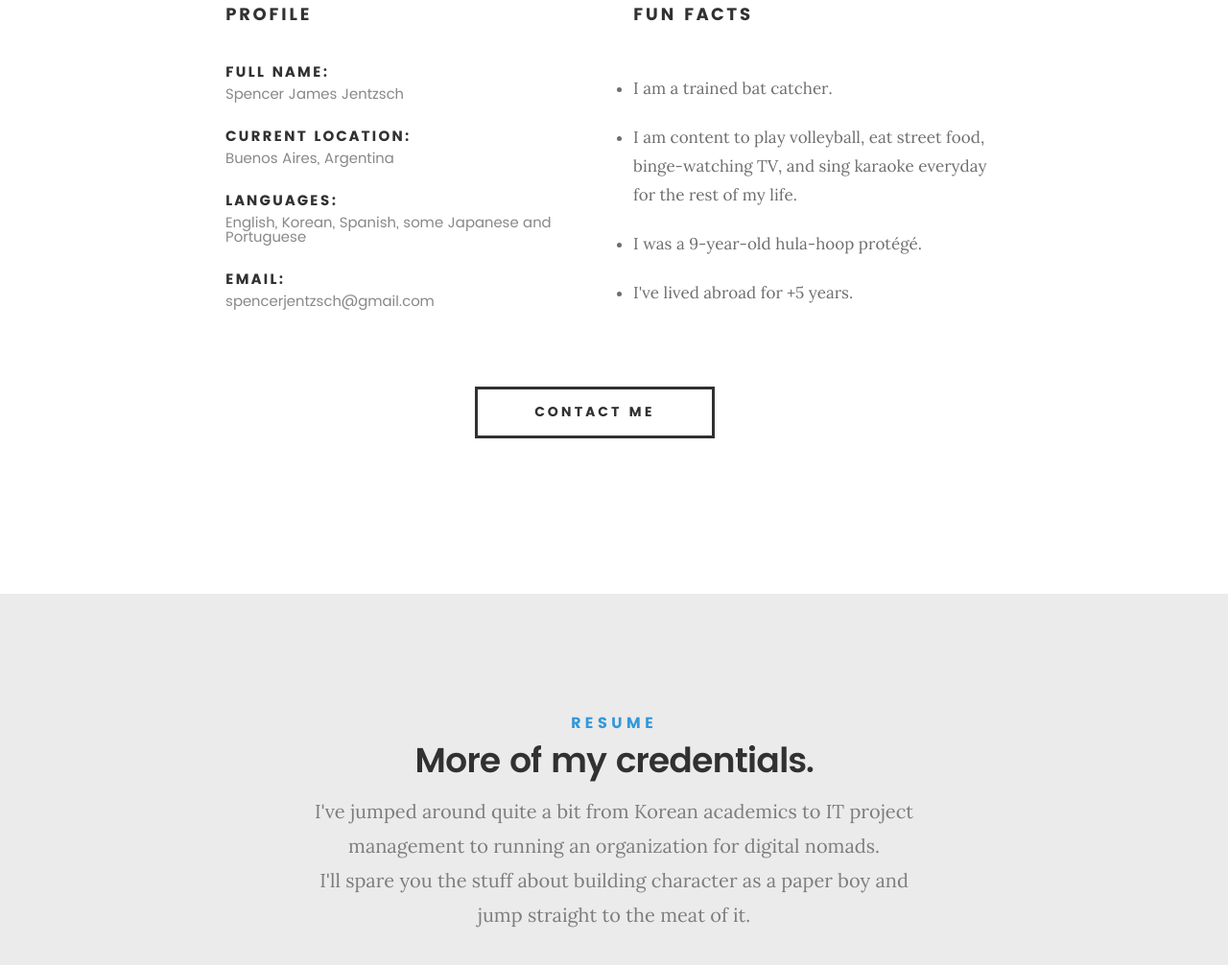
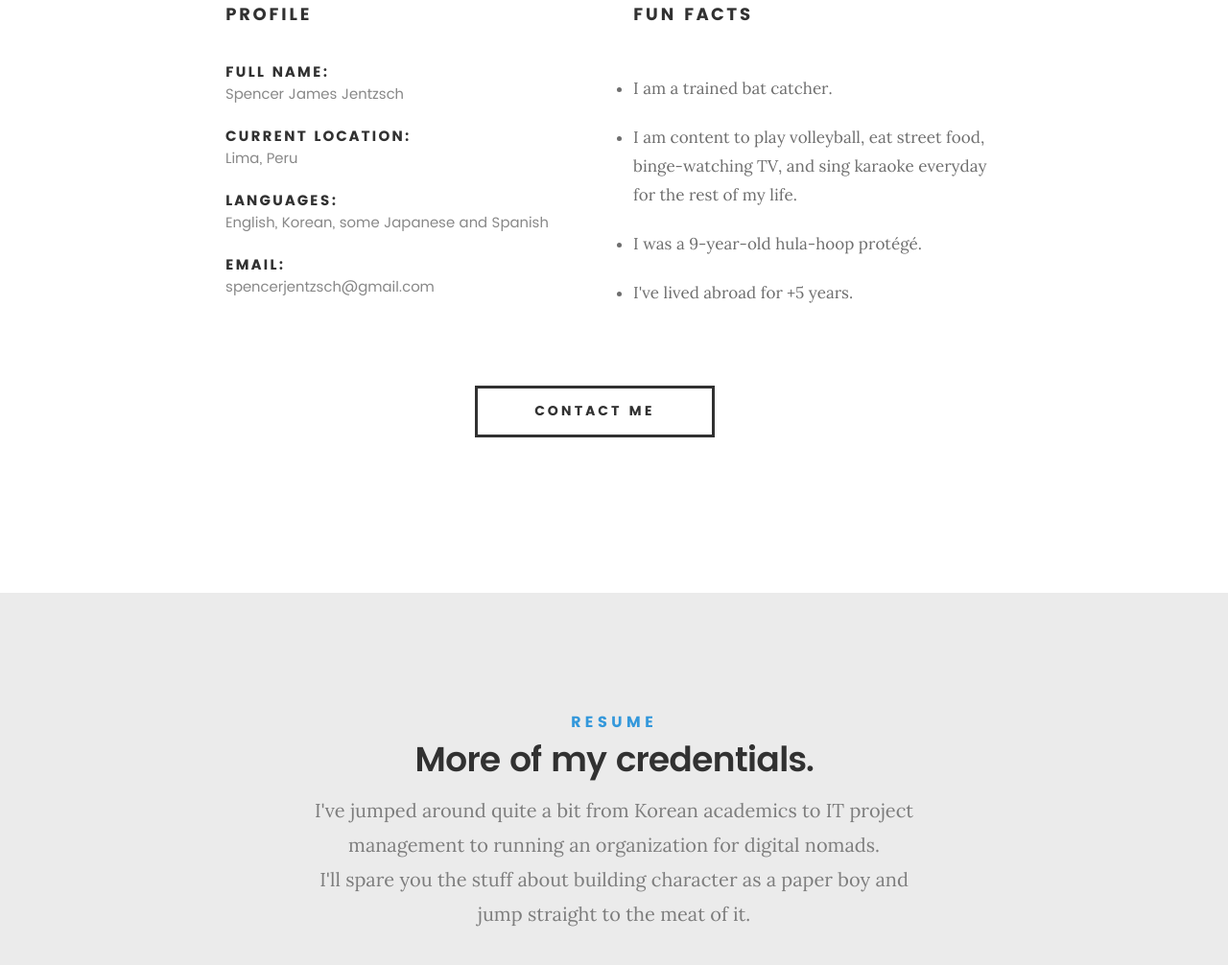
Before and after one commit to spencerjentzsch/SJ-Resume, a plain HTML site: page index.html in a window 1280 px wide. Shown: the part 1997-3003 px from the top of the page at 96% size. Drawn offline with Linux system fonts and the light colour scheme; files whose address does not match are found by name.

Commit message:
updates to city

```diff
--- a/index.html
+++ b/index.html
@@ -128,11 +128,11 @@
    				</li>
    				<li>
    					<strong>Current Location:</strong>
-   					<span>Buenos Aires, Argentina</span>
+   					<span>Lima, Peru</span>
    				</li>
    				<li>
 				  	<strong>Languages:</strong>
-   					<span>English, Korean, Spanish, some Japanese and Portuguese</span>
+   					<span>English, Korean, some Japanese and Spanish</span>
    				</li>
    				<li>
    					<strong>Email:</strong>
@@ -256,7 +256,7 @@
 
 	   				<div class="timeline-content">
 	   					<h4>Tinder Check</h4>
-	   					<p>I founded a <a href="https://spencerjentzsch.github.io/tinder-check/" target=_blank>Tinder profile consultancy</a> with a friend to help all those in need of some love.<br><br>Your online profile sucks. Let us fix it.</p>
+	   					<p>I started a <a href="https://spencerjentzsch.github.io/tinder-check/" target=_blank>Tinder profile consultancy</a> with a friend to help all those in need of some love.<br><br>Your online profile sucks. Let us fix it.</p>
 	   				</div>
 
 	   			</div> <!-- /timeline-block -->
```
